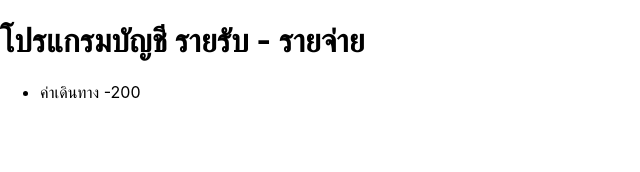
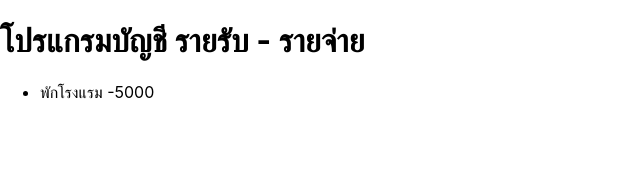
Before and after one commit to chxmek/react-basic, a React (Create React App) app: page / in a window 1280 px wide. Shown: the top 172 px of the page, without its empty margins (0-640 px from the left). Built offline with nearby package versions, Linux system fonts and the light colour scheme.

Commit message:
update code

```diff
--- a/src/components/Item.js
+++ b/src/components/Item.js
@@ -1,7 +1,9 @@
 const Item = ()=> {
+  const name = "พักโรงแรม"
+  const amount = 5000
   return (
     <li>
-      ค่าเดินทาง <span>-200</span>
+      {name} <span>-{amount}</span>
     </li>
   );
 }
```
